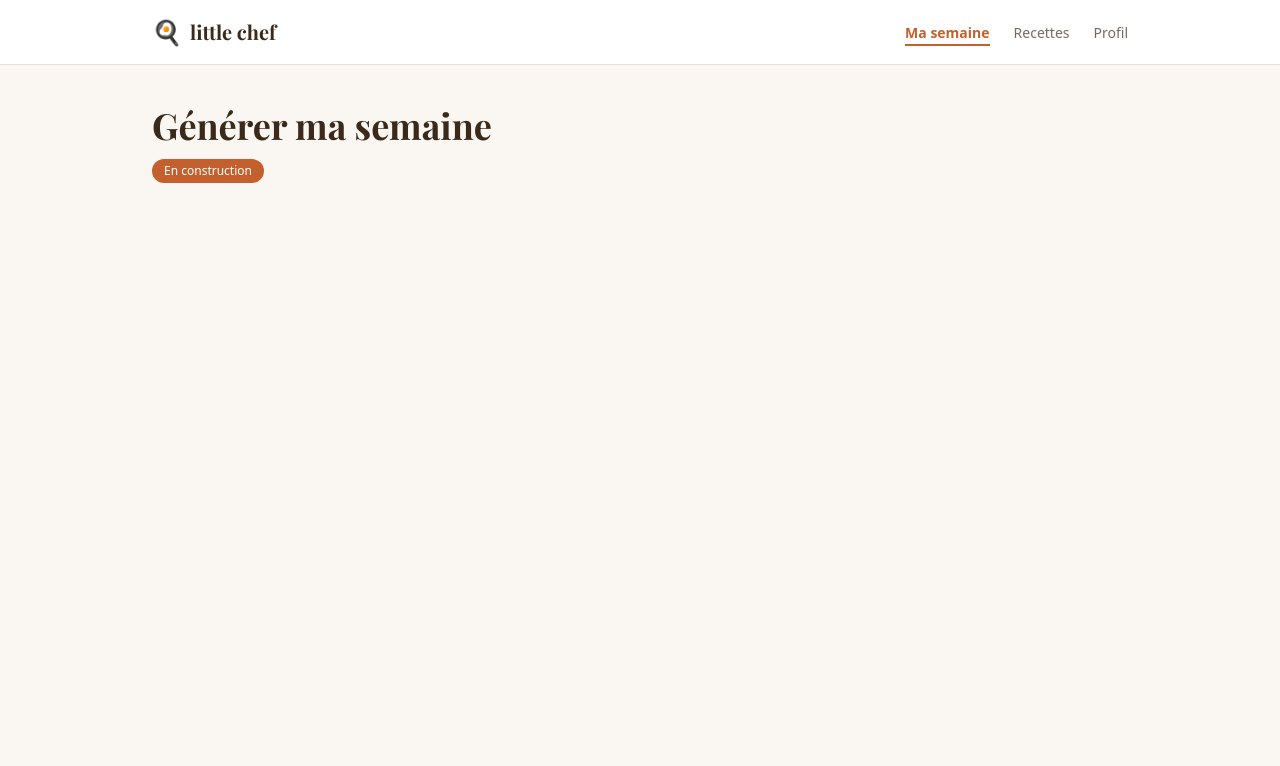
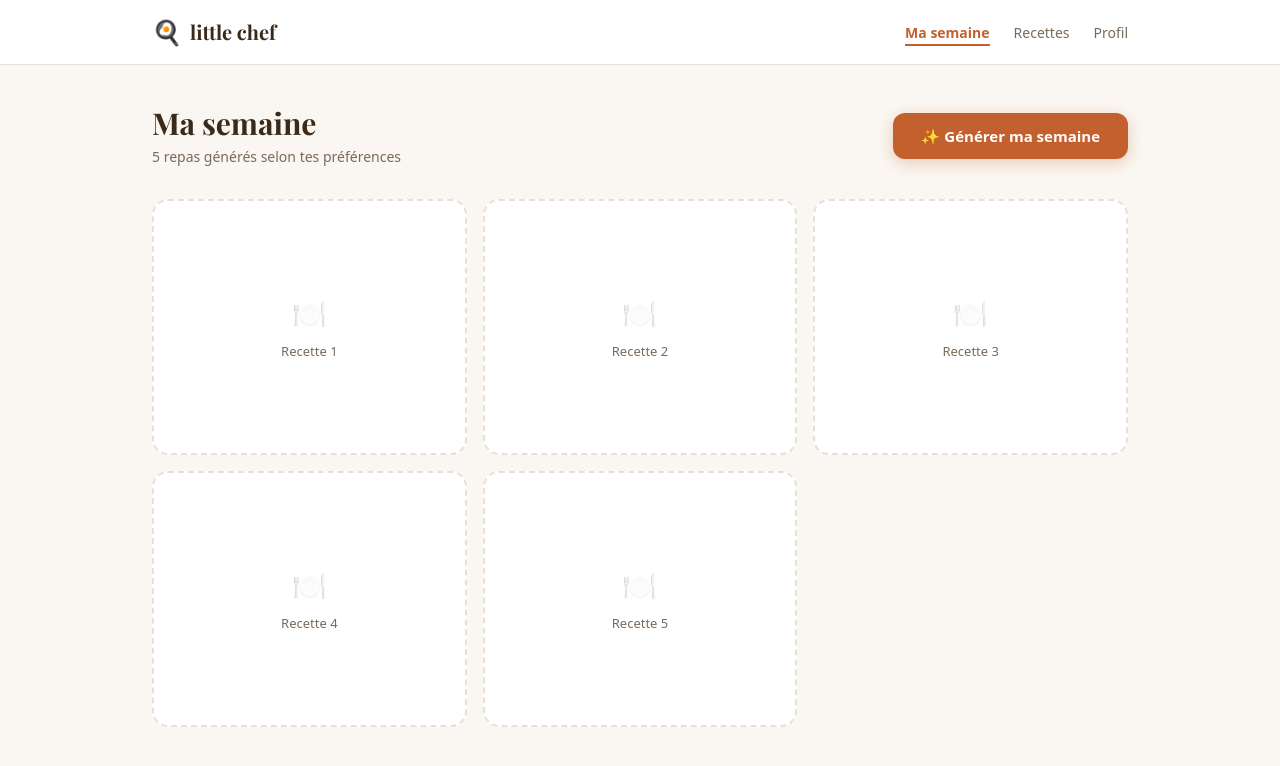
Before and after one commit to studio-foundation/little-chef-by-studio, a Next.js app: page /generate in a window 1280 px wide. Shown: the top 766 px of the page. Built offline with nearby package versions, Linux system fonts and the light colour scheme; a web font is replaced by a local one.

Commit message:
feat(generate): implement generate page with idle/generating/success states

```diff
--- a/app/(app)/generate/page.tsx
+++ b/app/(app)/generate/page.tsx
@@ -1,14 +1,167 @@
+"use client";
+
+import { useEffect, useRef, useState } from "react";
+import { ProgressBar } from "@/src/components/generate/ProgressBar";
+import { RecipeCard } from "@/src/components/generate/RecipeCard";
+import { SkeletonCard } from "@/src/components/generate/SkeletonCard";
+import {
+  GENERATION_MESSAGES,
+  SAMPLE_RECIPES,
+} from "@/src/components/generate/sampleData";
+
+type GenerationState = "idle" | "generating" | "success";
+
 export default function GeneratePage() {
+  const [state, setState] = useState<GenerationState>("idle");
+  const [revealed, setRevealed] = useState(0);
+  const [msgIndex, setMsgIndex] = useState(0);
+  const intervalRef = useRef<ReturnType<typeof setInterval> | null>(null);
+  const msgRef = useRef<ReturnType<typeof setInterval> | null>(null);
+
+  const startGeneration = () => {
+    setState("generating");
+    setRevealed(0);
+    setMsgIndex(0);
+
+    let msg = 0;
+    msgRef.current = setInterval(() => {
+      msg++;
+      if (msg < GENERATION_MESSAGES.length - 1) setMsgIndex(msg);
+    }, 1800);
+
+    let count = 0;
+    intervalRef.current = setInterval(() => {
+      count++;
+      setRevealed(count);
+      if (count >= SAMPLE_RECIPES.length) {
+        clearInterval(intervalRef.current!);
+        clearInterval(msgRef.current!);
+        setMsgIndex(GENERATION_MESSAGES.length - 1);
+        setTimeout(() => setState("success"), 800);
+      }
+    }, 1400);
+  };
+
+  const cancel = () => {
+    clearInterval(intervalRef.current!);
+    clearInterval(msgRef.current!);
+    setState("idle");
+    setRevealed(0);
+  };
+
+  const reset = () => {
+    setState("idle");
+    setRevealed(0);
+    setMsgIndex(0);
+  };
+
+  // Cleanup on unmount
+  useEffect(() => {
+    return () => {
+      clearInterval(intervalRef.current!);
+      clearInterval(msgRef.current!);
+    };
+  }, []);
+
+  const isIdle = state === "idle";
+  const isGenerating = state === "generating";
+  const isDone = state === "success";
+
   return (
-    <div>
-      <h1 className="font-[family-name:var(--font-playfair)] text-4xl font-bold text-[var(--color-text)]">
-        Générer ma semaine
-      </h1>
-      <p className="mt-3">
-        <span className="inline-block rounded-full bg-[var(--color-primary)] px-3 py-1 text-xs text-white">
-          En construction
-        </span>
-      </p>
-    </div>
+    <>
+      {/* Titre + sous-titre + actions */}
+      <div className="mb-8">
+        <div className="flex flex-wrap items-center justify-between gap-4">
+          <div>
+            <h1 className="mb-1.5 font-[family-name:var(--font-playfair)] text-3xl font-bold text-[var(--color-text)]">
+              {isDone ? "Ta semaine est prête 🎉" : "Ma semaine"}
+            </h1>
+            <p className="text-sm text-[var(--color-text-muted)]">
+              {isIdle && "5 repas générés selon tes préférences"}
+              {isGenerating && (
+                <span key={msgIndex} className="animate-[fadeSlideUp_0.4s_ease]">
+                  {GENERATION_MESSAGES[msgIndex]}
+                </span>
+              )}
+              {isDone && "Semaine du 3 au 7 mars 2026"}
+            </p>
+          </div>
+
+          {/* Boutons */}
+          <div className="flex items-center gap-2.5">
+            {isGenerating && (
+              <button
+                onClick={cancel}
+                className="rounded-xl border border-[var(--color-border)] bg-white px-5 py-2.5 text-sm text-[var(--color-text-muted)] transition-colors hover:bg-[#f5f5f5]"
+              >
+                Annuler
+              </button>
+            )}
+            {(isIdle || isDone) && (
+              <button
+                onClick={isDone ? reset : startGeneration}
+                className="rounded-xl bg-[var(--color-primary)] px-7 py-3 text-[15px] font-bold text-white shadow-[0_4px_16px_rgba(196,96,45,0.3)] transition-all hover:-translate-y-0.5 hover:bg-[var(--color-primary-hover)] hover:shadow-[0_8px_24px_rgba(196,96,45,0.35)] active:translate-y-0"
+              >
+                {isDone ? "↺ Regénérer" : "✨ Générer ma semaine"}
+              </button>
+            )}
+          </div>
+        </div>
+
+        {/* Progress bar */}
+        {isGenerating && (
+          <div className="mt-5 animate-[fadeSlideUp_0.3s_ease]">
+            <ProgressBar current={revealed} total={SAMPLE_RECIPES.length} />
+          </div>
+        )}
+      </div>
+
+      {/* Grid recettes */}
+      <div className="grid grid-cols-[repeat(auto-fill,minmax(240px,1fr))] gap-4">
+        {isIdle &&
+          Array.from({ length: 5 }).map((_, i) => (
+            <div
+              key={i}
+              className="flex h-64 flex-col items-center justify-center gap-2 rounded-2xl border-2 border-dashed border-[var(--color-border)] bg-white"
+            >
+              <span className="text-[28px] opacity-40">🍽</span>
+              <span className="text-[13px] text-[var(--color-text-muted)]">
+                Recette {i + 1}
+              </span>
+            </div>
+          ))}
+
+        {(isGenerating || isDone) &&
+          SAMPLE_RECIPES.map((recipe, i) =>
+            i < revealed ? (
+              <RecipeCard key={i} recipe={recipe} visible />
+            ) : (
+              <SkeletonCard key={i} />
+            ),
+          )}
+      </div>
+
+      {/* Barre d'action success */}
+      {isDone && (
+        <div className="mt-8 flex flex-wrap items-center justify-between gap-3 rounded-2xl border border-[var(--color-border)] bg-white p-5 animate-[fadeSlideUp_0.5s_ease]">
+          <div>
+            <p className="mb-1 font-[family-name:var(--font-playfair)] text-base font-semibold text-[var(--color-text)]">
+              Prêt·e à cuisiner?
+            </p>
+            <p className="text-[13px] text-[var(--color-text-muted)]">
+              Génère ta liste d'épicerie ou explore les recettes.
+            </p>
+          </div>
+          <div className="flex gap-2.5">
+            <button className="rounded-xl bg-[#f5f1eb] px-5 py-2.5 text-sm font-semibold text-[var(--color-primary)] transition-colors hover:bg-[#ede8e1]">
+              📋 Liste d'épicerie
+            </button>
+            <button className="rounded-xl bg-[var(--color-primary)] px-5 py-2.5 text-sm font-semibold text-white transition-colors hover:bg-[var(--color-primary-hover)]">
+              Voir les recettes →
+            </button>
+          </div>
+        </div>
+      )}
+    </>
   );
 }
--- a/app/globals.css
+++ b/app/globals.css
@@ -15,6 +15,17 @@
   --font-serif: var(--font-playfair);
 }
 
+@keyframes fadeSlideUp {
+  from {
+    opacity: 0;
+    transform: translateY(8px);
+  }
+  to {
+    opacity: 1;
+    transform: translateY(0);
+  }
+}
+
 body {
   background-color: #FAF7F2;
   color: #3B2A1A;
--- /dev/null
+++ b/src/components/generate/sampleData.ts
@@ -0,0 +1,64 @@
+import type { Recipe } from "./types";
+
+export const SAMPLE_RECIPES: Recipe[] = [
+  {
+    name: "Bol de quinoa aux légumes rôtis",
+    time: "25 min",
+    kcal: "480 kcal",
+    tags: ["Végétarien", "Facile"],
+    emoji: "🥗",
+    color: "#E8F5E9",
+    accent: "#4CAF50",
+    desc: "Quinoa, courge butternut, poivrons, tahini citronné",
+  },
+  {
+    name: "Saumon teriyaki au riz jasmin",
+    time: "20 min",
+    kcal: "560 kcal",
+    tags: ["Sans gluten", "Rapide"],
+    emoji: "🐟",
+    color: "#FFF3E0",
+    accent: "#FF9800",
+    desc: "Filet de saumon, riz jasmin, brocoli, sauce teriyaki maison",
+  },
+  {
+    name: "Pasta e fagioli",
+    time: "35 min",
+    kcal: "420 kcal",
+    tags: ["Végétarien", "Confort"],
+    emoji: "🍝",
+    color: "#FCE4EC",
+    accent: "#E91E63",
+    desc: "Haricots borlotti, petites pâtes, tomates, romarin",
+  },
+  {
+    name: "Poulet miso aux champignons",
+    time: "30 min",
+    kcal: "510 kcal",
+    tags: ["Protéines", "Umami"],
+    emoji: "🍗",
+    color: "#F3E5F5",
+    accent: "#9C27B0",
+    desc: "Cuisse de poulet, shiitakes, pâte miso blanche, gingembre",
+  },
+  {
+    name: "Tacos de lentilles épicées",
+    time: "25 min",
+    kcal: "390 kcal",
+    tags: ["Végétalien", "Épicé"],
+    emoji: "🌮",
+    color: "#FFF8E1",
+    accent: "#FFC107",
+    desc: "Lentilles beluga, avocat, salsa verde, crème de cajou",
+  },
+];
+
+export const GENERATION_MESSAGES = [
+  "On analyse tes préférences…",
+  "Première recette en préparation…",
+  "On équilibre les nutriments…",
+  "Troisième recette trouvée…",
+  "Presque là…",
+  "Dernière touche…",
+  "Ta semaine est prête ✨",
+];
```
